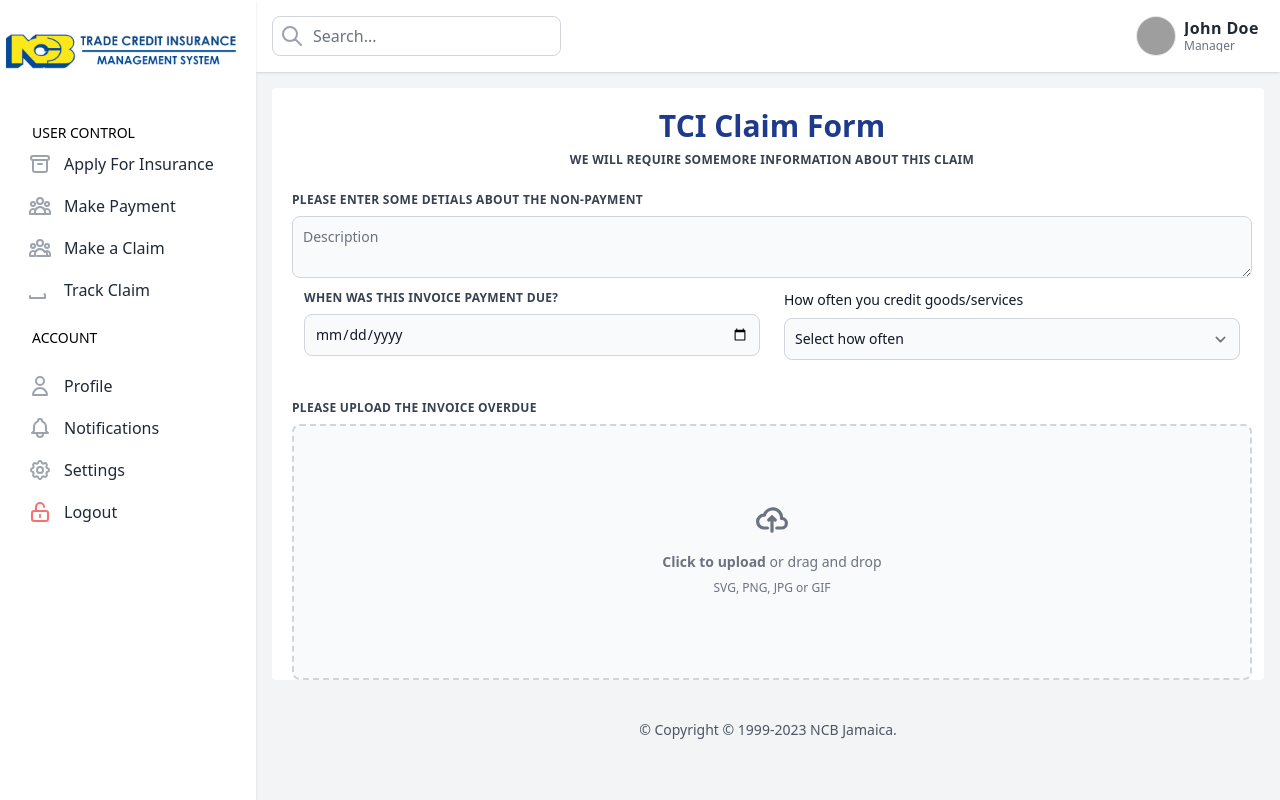
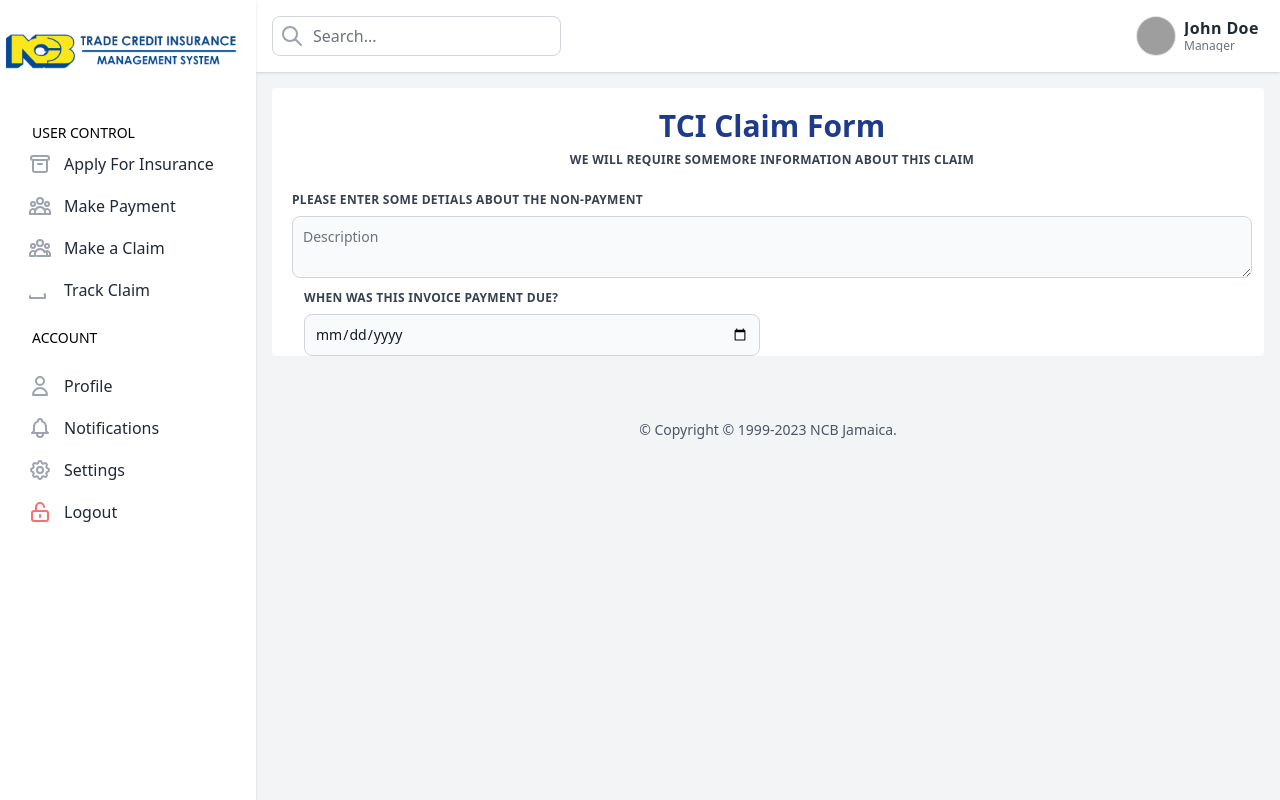
Before and after one commit to garbake/NCB-Innovation-Solution, a SvelteKit app: page /portal/make_claim/claim in a window 1280 px wide. Built offline with nearby package versions, Linux system fonts and the light colour scheme; grey boxes are pictures that could not be loaded.

Commit message:
fixed invisible text

```diff
--- a/src/routes/(dashboard)/portal/make_claim/+page.svelte
+++ b/src/routes/(dashboard)/portal/make_claim/+page.svelte
@@ -15,7 +15,7 @@
         >
             <a href="#">
                 <h5
-                    class="flex justify-center mb-2 text-2xl font-bold tracking-tight text-gray-900 dark:text-white"
+                    class="flex justify-center mb-2 text-2xl font-bold tracking-tight text-gray-900 "
                 >
                     Sigma Ltd
                 </h5>
@@ -83,7 +83,7 @@
         >
             <a href="#">
                 <h5
-                    class=" flex justify-center mb-2 text-2xl font-bold tracking-tight text-gray-900 dark:text-white"
+                    class=" flex justify-center mb-2 text-2xl font-bold tracking-tight text-gray-900"
                 >
                     KNRS CO. LTD
                 </h5>
--- a/src/routes/(dashboard)/portal/make_claim/claim/+page.svelte
+++ b/src/routes/(dashboard)/portal/make_claim/claim/+page.svelte
@@ -20,7 +20,7 @@
         </label>
 
         <textarea
-            class="bg-gray-50 border border-gray-300 text-gray-900 text-sm rounded-lg focus:ring-blue-500 focus:border-blue-500 block w-full p-2.5 dark:bg-gray-700 dark:border-gray-600 dark:placeholder-gray-400 dark:text-white dark:focus:ring-blue-500 dark:focus:border-blue-500"
+            class="bg-gray-50 border border-gray-300 text-gray-900 text-sm rounded-lg focus:ring-blue-500 focus:border-blue-500 block w-full p-2.5"
             placeholder="Description"
             required
         />
@@ -42,66 +42,7 @@
                 />
             </div>
 
-            <div>
-                <label
-                    for="how-often-credit-goods"
-                    class="block mb-2 text-sm font-medium text-gray-900"
-                    >How often you credit goods/services</label
-                >
-                <select
-                    id="how-often-credit-goods"
-                    class="bg-gray-50 border border-gray-300 text-gray-900 text-sm rounded-lg focus:ring-blue-500 focus:border-blue-500 block w-full p-2.5"
-                    placeholder=""
-                    required
-                >
-                    <option value="" disabled selected>Select how often</option>
-                    <option value="Once a week"> Once a week</option>
-                    <option value="Every two weeks"> Every two weeks</option>
-                    <option value="Once a month"> Once a month</option>
-                </select>
-            </div>
-        </div>
 
-        <label
-            class="pt-4 block uppercase tracking-wide text-gray-700 text-xs font-bold mb-2"
-            for="grid-state"
-        >
-            Please Upload The Invoice Overdue
-        </label>
-
-        <div class=" pl-50 pr-50 flex items-center justify-center w-full">
-            <label
-                for="dropzone-file"
-                class="flex flex-col items-center justify-center w-full h-64 border-2 border-gray-300 border-dashed rounded-lg cursor-pointer bg-gray-50 dark:hover:bg-bray-800 dark:bg-gray-700 hover:bg-gray-100 dark:border-gray-600 dark:hover:border-gray-500 dark:hover:bg-gray-600"
-            >
-                <div
-                    class="flex flex-col items-center justify-center pt-5 pb-6"
-                >
-                    <svg
-                        class="w-8 h-8 mb-4 text-gray-500 dark:text-gray-400"
-                        aria-hidden="true"
-                        xmlns="http://www.w3.org/2000/svg"
-                        fill="none"
-                        viewBox="0 0 20 16"
-                    >
-                        <path
-                            stroke="currentColor"
-                            stroke-linecap="round"
-                            stroke-linejoin="round"
-                            stroke-width="2"
-                            d="M13 13h3a3 3 0 0 0 0-6h-.025A5.56 5.56 0 0 0 16 6.5 5.5 5.5 0 0 0 5.207 5.021C5.137 5.017 5.071 5 5 5a4 4 0 0 0 0 8h2.167M10 15V6m0 0L8 8m2-2 2 2"
-                        />
-                    </svg>
-                    <p class="mb-2 text-sm text-gray-500 dark:text-gray-400">
-                        <span class="font-semibold">Click to upload</span> or drag
-                        and drop
-                    </p>
-                    <p class="text-xs text-gray-500 dark:text-gray-400">
-                        SVG, PNG, JPG or GIF
-                    </p>
-                </div>
-                <input id="dropzone-file" type="file" class="hidden" />
-            </label>
         </div>
     </div>
 </form>
--- a/src/routes/(dashboard)/portal/track_claim/+page.svelte
+++ b/src/routes/(dashboard)/portal/track_claim/+page.svelte
@@ -10,7 +10,7 @@
         class="max-w-xl ml-4  mt-5 p-6 bg-white border border-gray-200 rounded-lg shadow hover:scale-105 transition w-full md:w-auto"
     >
         <h5
-            class="mb-2 text-2xl font-bold tracking-tight text-gray-900 dark:text-white"
+            class="mb-2 text-2xl font-bold tracking-tight text-gray-900"
         >
             Sigma Ltd
         </h5>
```
